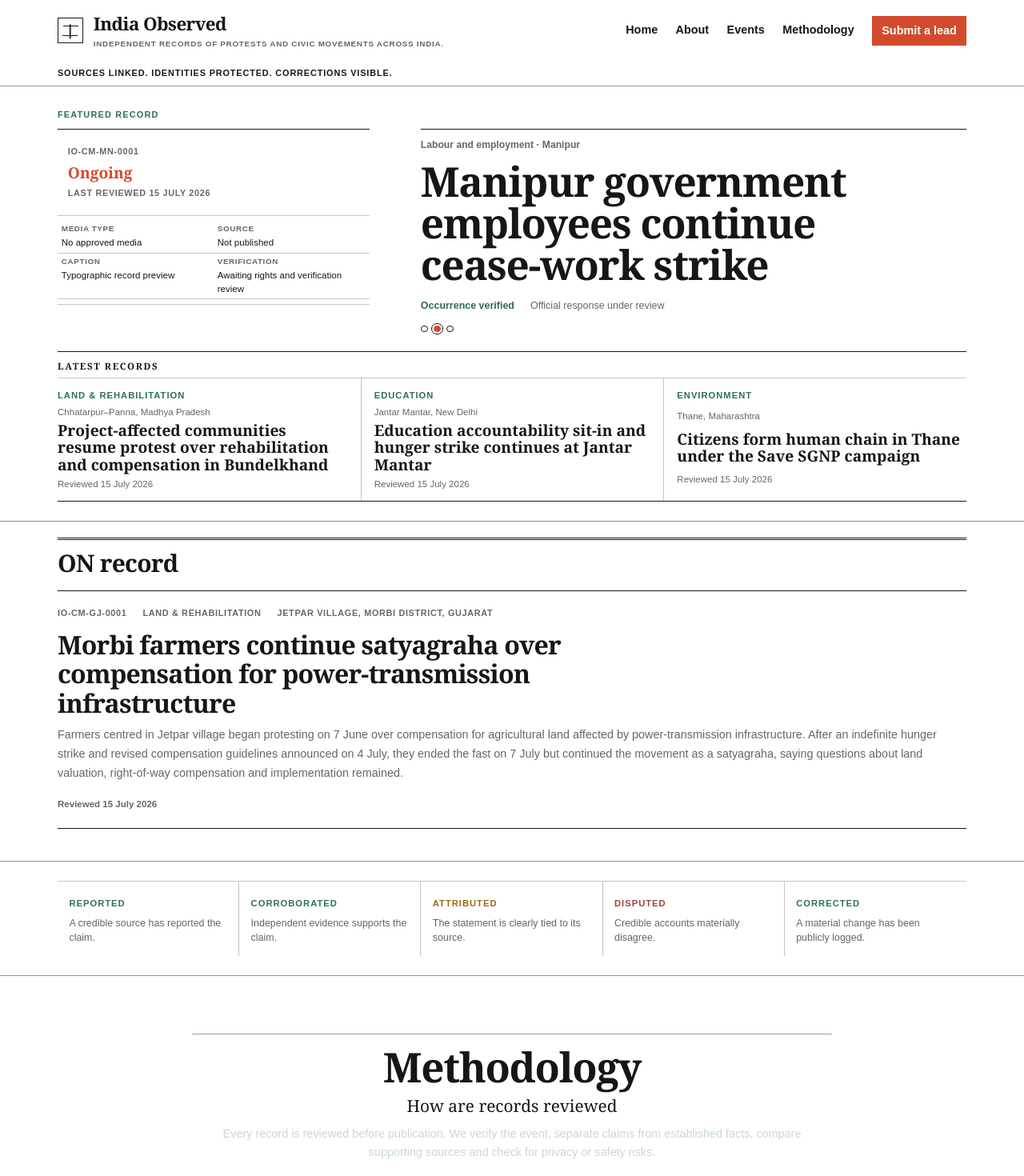
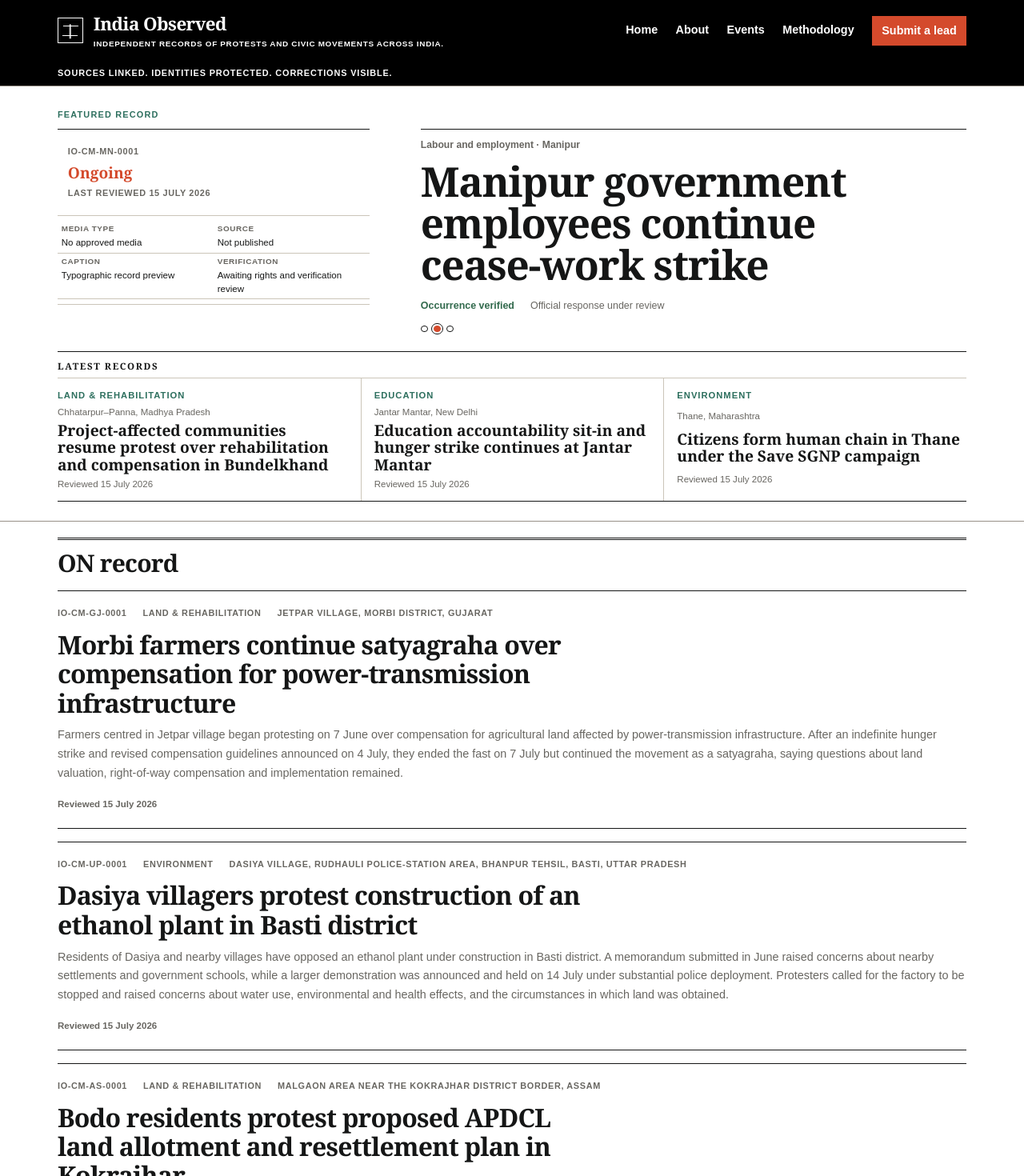
Before and after one commit to naveena04-rao/india-observed, a Next.js app: page / in a window 1280 px wide. Shown: the top 1470 px of the page at 80% size. Built offline with nearby package versions, Linux system fonts and the light colour scheme.

Commit message:
Expand ON record context

```diff
--- a/src/app/globals.css
+++ b/src/app/globals.css
@@ -521,8 +521,7 @@
 .record-id,
 .record-topic,
 .record-status,
-.record-review span,
-.verification-item span {
+.record-review span {
   font-size: 0.7rem;
   font-weight: 900;
   letter-spacing: 0.09em;
@@ -618,42 +617,6 @@
   max-width: 31rem;
 }
 
-.verification-grid {
-  border-block: 1px solid var(--ink);
-  display: grid;
-  grid-template-columns: repeat(5, minmax(0, 1fr));
-}
-
-.verification-item {
-  border-right: 1px solid var(--line);
-  min-height: 11rem;
-  padding: 1.25rem;
-}
-
-.verification-item:last-child {
-  border-right: 0;
-}
-
-.verification-item span {
-  color: var(--teal);
-  display: inline-block;
-  margin-bottom: 1rem;
-}
-
-.verification-item:nth-child(3) span {
-  color: var(--ochre);
-}
-
-.verification-item:nth-child(4) span {
-  color: var(--brick);
-}
-
-.verification-item p {
-  color: var(--muted);
-  font-size: 0.86rem;
-  margin-bottom: 0;
-}
-
 .methodology-section {
   background: var(--teal-dark);
   color: var(--white);
@@ -863,18 +826,6 @@
     justify-self: end;
     margin-top: 0;
   }
-
-  .verification-grid {
-    grid-template-columns: repeat(2, minmax(0, 1fr));
-  }
-
-  .verification-item:nth-child(2n) {
-    border-right: 0;
-  }
-
-  .verification-item:last-child {
-    border-right: 1px solid var(--line);
-  }
 }
 
 @media (max-width: 700px) {
@@ -943,18 +894,6 @@
   .record-review a {
     justify-self: start;
     margin-top: 0.6rem;
-  }
-
-  .verification-grid {
-    grid-template-columns: 1fr;
-  }
-
-  .verification-item,
-  .verification-item:nth-child(2n),
-  .verification-item:last-child {
-    border-bottom: 1px solid var(--line);
-    border-right: 0;
-    min-height: auto;
   }
 
   .coverage-ledger div {
@@ -1202,20 +1141,6 @@
 
 .compact-intro > p {
   font-size: 0.9rem;
-}
-.verification-grid {
-  grid-template-columns: repeat(5, minmax(0, 1fr));
-}
-.verification-item {
-  min-height: 0;
-  padding: 0.9rem;
-}
-.verification-item span {
-  margin-bottom: 0.45rem;
-}
-.verification-item p {
-  font-size: 0.78rem;
-  line-height: 1.45;
 }
 
 .methodology-section {
@@ -1411,12 +1336,6 @@
     border-top: 1px solid var(--line);
     margin-top: 0.65rem;
     padding-top: 0.65rem;
-  }
-  .verification-grid {
-    grid-template-columns: 1fr;
-  }
-  .verification-item {
-    border-right: 0;
   }
   .methodology-heading,
   .process-list,
@@ -1754,18 +1673,6 @@
   margin: 0;
 }
 
-.verification-key {
-  background: var(--surface);
-  border-bottom: 1px solid var(--line-dark);
-  padding-block: 1.5rem;
-}
-.verification-key .verification-grid {
-  border: 0;
-}
-.verification-key .verification-item {
-  border-top: 1px solid var(--line);
-}
-
 .open-questions {
   margin-top: 2.5rem;
 }
@@ -2224,7 +2131,6 @@
 .site-header,
 .utility-bar,
 main > section,
-.verification-key,
 .methodology-section,
 .participation-section,
 .site-footer,
@@ -2365,3 +2271,44 @@
     gap: 0.2rem;
   }
 }
+
+.on-record-list {
+  display: grid;
+  gap: 1rem;
+}
+
+/* Dark header treatment */
+.site-header,
+.utility-bar,
+.mobile-menu nav {
+  background: #000000;
+  color: #ffffff;
+}
+
+.site-header .brand-copy small,
+.site-header .desktop-nav,
+.site-header .mobile-menu,
+.utility-bar {
+  color: #ffffff;
+}
+
+.site-header .brand-mark,
+.site-header .mobile-menu summary {
+  border-color: #ffffff;
+}
+
+.site-header .brand-mark::after,
+.site-header .brand-mark::before,
+.site-header .brand-mark i {
+  background: #ffffff;
+}
+
+.site-header .desktop-nav a:not(.nav-action):hover,
+.site-header .desktop-nav a:not(.nav-action):focus-visible {
+  border-color: #ffffff;
+}
+
+.site-header .nav-action,
+.mobile-menu nav a {
+  color: #ffffff;
+}
--- a/src/app/page.tsx
+++ b/src/app/page.tsx
@@ -60,7 +60,8 @@
     reviewed: "15 July 2026",
   },
 ] as const;
-const onRecord = {
+const onRecords = [
+  {
     id: "IO-CM-GJ-0001",
     topic: "Land & rehabilitation",
     place: "Jetpar village, Morbi district, Gujarat",
@@ -69,14 +70,26 @@
     context:
       "Farmers centred in Jetpar village began protesting on 7 June over compensation for agricultural land affected by power-transmission infrastructure. After an indefinite hunger strike and revised compensation guidelines announced on 4 July, they ended the fast on 7 July but continued the movement as a satyagraha, saying questions about land valuation, right-of-way compensation and implementation remained.",
     reviewed: "15 July 2026",
-} as const;
-
-const verificationLabels = [
-  ["Reported", "A credible source has reported the claim."],
-  ["Corroborated", "Independent evidence supports the claim."],
-  ["Attributed", "The statement is clearly tied to its source."],
-  ["Disputed", "Credible accounts materially disagree."],
-  ["Corrected", "A material change has been publicly logged."],
+  },
+  {
+    id: "IO-CM-UP-0001",
+    topic: "Environment",
+    place: "Dasiya village, Rudhauli police-station area, Bhanpur tehsil, Basti, Uttar Pradesh",
+    title: "Dasiya villagers protest construction of an ethanol plant in Basti district",
+    context:
+      "Residents of Dasiya and nearby villages have opposed an ethanol plant under construction in Basti district. A memorandum submitted in June raised concerns about nearby settlements and government schools, while a larger demonstration was announced and held on 14 July under substantial police deployment. Protesters called for the factory to be stopped and raised concerns about water use, environmental and health effects, and the circumstances in which land was obtained.",
+    reviewed: "15 July 2026",
+  },
+  {
+    id: "IO-CM-AS-0001",
+    topic: "Land & rehabilitation",
+    place: "Malgaon area near the Kokrajhar district border, Assam",
+    title:
+      "Bodo residents protest proposed APDCL land allotment and resettlement plan in Kokrajhar",
+    context:
+      "Hundreds of Bodo residents gathered at Malgaon on 12 July 2026 to oppose a proposed land allotment to Assam Power Distribution Company Limited and the proposed rehabilitation of 93 families evicted from Kaimari. Protesters demanded protection of land they described as part of a Tribal Belt and Block and called for the allotment and resettlement proposal to be withdrawn. The demonstration is supported by regional video reporting and local community coverage.",
+    reviewed: "15 July 2026",
+  },
 ] as const;
 
 const processSteps = [
@@ -143,29 +156,22 @@
         <div className="page-shell">
           <h2 id="on-record-title">ON record</h2>
 
-          <article className="on-record-context">
+          <div className="on-record-list">
+            {onRecords.map((record) => (
+              <article className="on-record-context" key={record.id}>
                 <div className="on-record-meta">
-              <span>{onRecord.id}</span>
-              <span>{onRecord.topic}</span>
-              <span>{onRecord.place}</span>
+                  <span>{record.id}</span>
+                  <span>{record.topic}</span>
+                  <span>{record.place}</span>
                 </div>
-            <h3>{onRecord.title}</h3>
-            <p>{onRecord.context}</p>
-            <time dateTime="2026-07-15">Reviewed {onRecord.reviewed}</time>
+                <h3>{record.title}</h3>
+                <p>{record.context}</p>
+                <time dateTime="2026-07-15">Reviewed {record.reviewed}</time>
               </article>
+            ))}
+          </div>
         </div>
       </section>
-      <section className="verification-key" aria-label="Verification status definitions">
-        <div className="page-shell verification-grid">
-          {verificationLabels.map(([label, description]) => (
-            <div className="verification-item" key={label}>
-              <span>{label}</span>
-              <p>{description}</p>
-            </div>
-          ))}
-        </div>
-      </section>
-
       <section className="methodology-section" id="methodology">
         <div className="page-shell methodology-layout">
           <div className="methodology-intro">
```
Also changed, not shown: 1 other file (tests, documents, lock files or other folders). Lines whose indentation alone changed are shown as unchanged.
